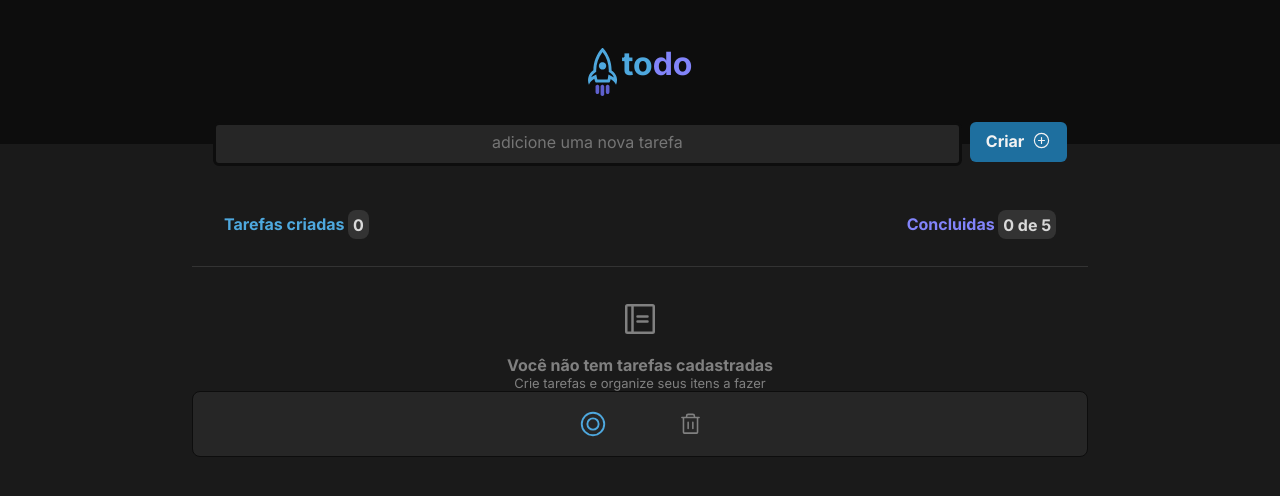
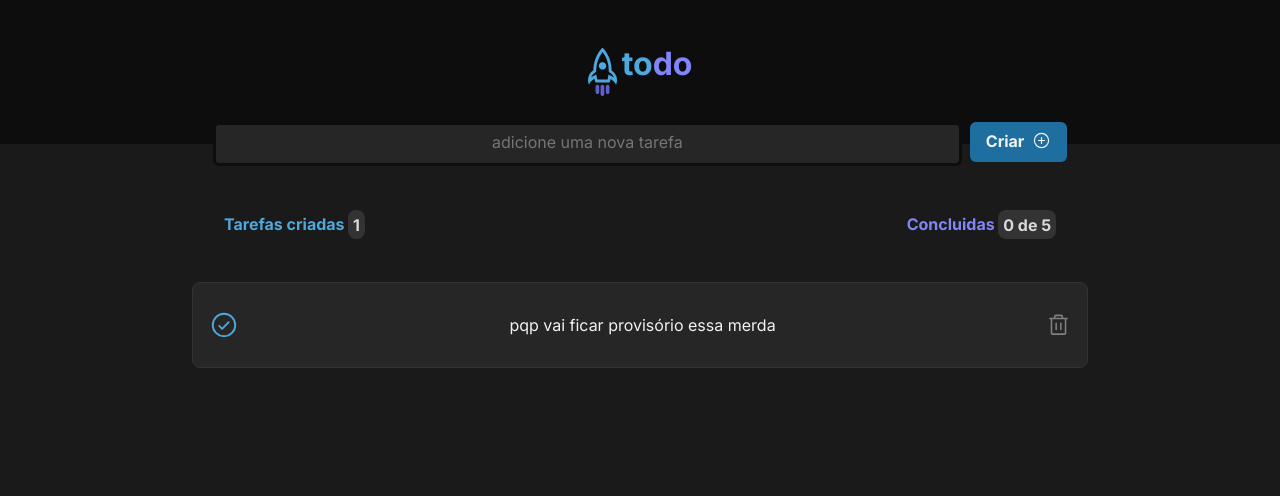
Before and after one commit to MiKoding/project-react-challenge-01, a React (Vite) app: page / in a window 1280 px wide. Shown: the top 496 px of the page. Built offline with nearby package versions, Linux system fonts and the light colour scheme.

Commit message:
update: falta apenas implementar exclusão e check box para verdadeiro ou true

```diff
--- a/src/App.tsx
+++ b/src/App.tsx
@@ -1,25 +1,10 @@
 import  Header  from './components/Header'
-import Task from './components/Task'
-import TaskList from './components/TaskList'
 
-const post = [
-  {
-    id: 1,
-    content: 'esta task list não deve ser exibida',
-    check: 0
-  },
-  {
-    id:2,
-    content: 'esta task list deve ser exibida',
-    check: 1
-  }
-]
 import "./global.css"
 function App() {
   return (
     <div>
       <Header/>
-      <Task/>
     </div>
 
   )
--- a/src/components/SearchBox.module.css
+++ b/src/components/SearchBox.module.css
@@ -28,3 +28,61 @@
     font-weight: bold;
     cursor: pointer;
 }
+
+.body{
+    width: 70%;
+    margin: 0 auto;
+}
+.header{
+    justify-content: center;
+    padding: 2rem;
+    display: flex;
+    justify-content: space-between;
+}
+
+.header p{
+    color: var(--blue);
+    font-weight: bold;
+}
+.header p + p{
+    color: var(--purple);
+
+}
+
+.header span{
+    background-color: var(--gray-400);
+    color: var(--gray-200);
+    border-radius: 8px;
+    border: 0;
+    padding: 0.3rem;
+}
+
+.figure{
+    margin-bottom: 1rem;
+    color: var(--gray-300);
+}
+
+.tasklist{
+    padding-top: 2rem;
+    border-top: 1px solid var(--gray-400);
+    flex-direction: column;
+    display: flex;
+    align-items: center;
+
+}
+
+.tasklist p{
+    color: var(--gray-300);
+    font-weight: bold;
+}
+
+.tasklist p + p{
+    color:var(--gray-300);
+    font-weight:100;
+    line-break: 1rem;
+    font-size: small;
+}
+
+.taskListCard {
+    margin-top: 1rem;
+}
--- a/src/components/SearchBox.tsx
+++ b/src/components/SearchBox.tsx
@@ -1,15 +1,73 @@
 
-import { PlusCircle } from "@phosphor-icons/react/dist/ssr"
+import { PlusCircle, Notebook } from "@phosphor-icons/react/dist/ssr"
 import styles from './SearchBox.module.css'
+import { FormEvent, useState, ChangeEvent, InvalidEvent } from "react"
+import TaskList  from "./TaskList"
+
 
 export function SearchBox(){
+
+const [tasks, setTasks] = useState(['pqp vai ficar provisório essa merda'])
+const [newTask, setNewTask] = useState('')
+
+function handleCreateNewTask(event: FormEvent){
+  event.preventDefault()
+
+  setTasks([...tasks, newTask])
+  setNewTask('')
+}
+
+function handleNewTaskChange(event: ChangeEvent<HTMLTextAreaElement>){
+  event.target.setCustomValidity('');
+  setNewTask(event.target.value)
+}
+
+function handleNewTaskInvalid(event: InvalidEvent<HTMLTextAreaElement>){
+  event.target.setCustomValidity('Esse campo é obrigatório')
+}
+
     return (
-       <form className={styles.textarea}>
-         <textarea placeholder='adicione uma nova tarefa'>
+      <div>
+       <form onSubmit={handleCreateNewTask} className={styles.textarea}>
+         <textarea name="task"
+         placeholder='adicione uma nova tarefa'
+         onChange={handleNewTaskChange}
+         onInvalid={handleNewTaskInvalid}
+         required
+         value={newTask}
+         >
 
          </textarea>
-         <button>Criar &nbsp; <PlusCircle size={19}/></button>
+         <button type="submit">Criar &nbsp; <PlusCircle size={19}/></button>
        </form>
+
+        <div className={styles.body}>
+            <header className={styles.header}>
+                <p>Tarefas criadas <span>{tasks.length}</span></p>
+                <p>Concluidas <span>0 de 5</span></p>
+            </header>
+
+            <main>
+            {tasks.length === 0 ? (
+                    <div className={styles.tasklist}>
+                    <Notebook size={40} className={styles.figure}/>
+                    <p>Você não tem tarefas cadastradas</p>
+                    <p>Crie tarefas e organize seus itens a fazer</p>
+                    </div>)
+                 : (
+                    tasks.map(task =>
+
+                      <div className={styles.taskListCard}> <TaskList key={task} content={task} check={true}/> </div>
+                    )
+                 )
+                 }
+            </main>
+
+
+        </div>
+
+
+       </div>
     )
 
 }
--- a/src/components/Task.module.css
+++ /dev/null
@@ -1,53 +0,0 @@
-.body{
-    width: 70%;
-    margin: 0 auto;
-}
-.header{
-    justify-content: center;
-    padding: 2rem;
-    display: flex;
-    justify-content: space-between;
-}
-
-.header p{
-    color: var(--blue);
-    font-weight: bold;
-}
-.header p + p{
-    color: var(--purple);
-
-}
-
-.header span{
-    background-color: var(--gray-400);
-    color: var(--gray-200);
-    border-radius: 8px;
-    border: 0;
-    padding: 0.3rem;
-}
-
-.figure{
-    margin-bottom: 1rem;
-    color: var(--gray-300);
-}
-
-.tasklist{
-    padding-top: 2rem;
-    border-top: 1px solid var(--gray-400);
-    flex-direction: column;
-    display: flex;
-    align-items: center;
-
-}
-
-.tasklist p{
-    color: var(--gray-300);
-    font-weight: bold;
-}
-
-.tasklist p + p{
-    color:var(--gray-300);
-    font-weight:100;
-    line-break: 1rem;
-    font-size: small;
-}
--- a/src/components/Task.tsx
+++ /dev/null
@@ -1,36 +0,0 @@
-import { Notebook } from "@phosphor-icons/react"
-import styles from "./Task.module.css"
-import TaskList from "./TaskList"
-export function Task(){
-    const taskList = [
-        {
-          id: 1,
-          content: 'esta task list não deve ser exibida',
-          check: 0
-        },
-        {
-          id:2,
-          content: 'esta task list deve ser exibida',
-          check: 1
-        }
-      ]
-    return (
-        <div className={styles.body}>
-            <header className={styles.header}>
-                <p>Tarefas criadas <span>0</span></p>
-                <p>Concluidas <span>0 de 5</span></p>
-            </header>
-            <div className={styles.tasklist}>
-                <Notebook size={40} className={styles.figure}/>
-                <p>Você não tem tarefas cadastradas</p>
-                <p>Crie tarefas e organize seus itens a fazer</p>
-            </div>
-                <TaskList
-                key={taskList.id}
-                />
-        </div>
-        )
-
-}
-
-export default Task
--- a/src/components/TaskList.module.css
+++ b/src/components/TaskList.module.css
@@ -3,9 +3,9 @@
     background-color: var(--gray-500);
     color: var(--gray-100);
     border-radius: 8px;
-    border: 1px solid var(--gray-700);
+    border: 1px solid var(--gray-400);
     width: 100%;
-    justify-content: center;
+    justify-content: space-between;
     display: flex;
 }
 
@@ -16,7 +16,7 @@
 }
 
 .body button{
-    padding: 3px;
+    margin: 1rem;
     background: transparent;
     border: 0;
     cursor: pointer;
@@ -30,7 +30,6 @@
 
 .trash{
     color: var(--gray-300);
-
 }
 
 .trash :hover{
--- a/src/components/TaskList.tsx
+++ b/src/components/TaskList.tsx
@@ -1,17 +1,19 @@
 import { CheckCircle, RadioButton, Trash } from '@phosphor-icons/react'
 import styles from './TaskList.module.css'
-interface TaskListProps{
+
+export interface TaskType{
     content: string,
     check: boolean
+}
 
-}
-export function TaskList({content,check}: TaskListProps){
+export function TaskList({content, check}: TaskType){
     return(
         <div className={styles.body}>
             <button className={styles.check}>
-            <RadioButton size={30}/>
+            {check == false && <RadioButton size={30}/>}
+            {check == true && <CheckCircle size={30}/>}
             </button>
-            <p></p>
+            <p>{content}</p>
             <button className= {styles.trash}>
             <Trash size={25}/>
             </button>
```
